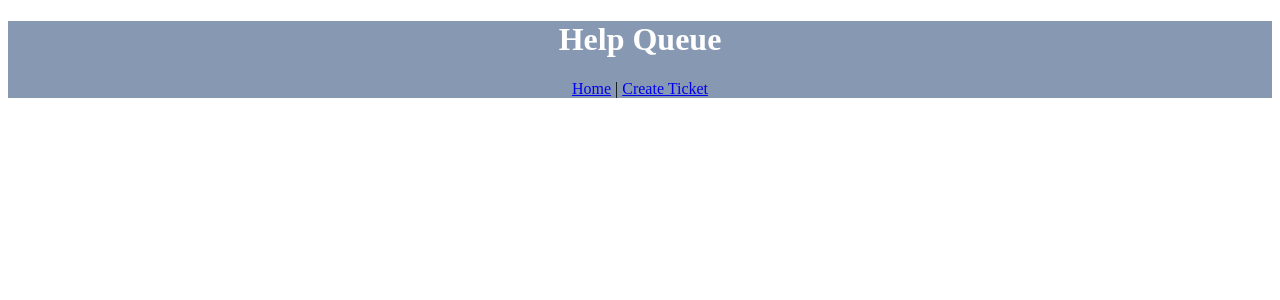
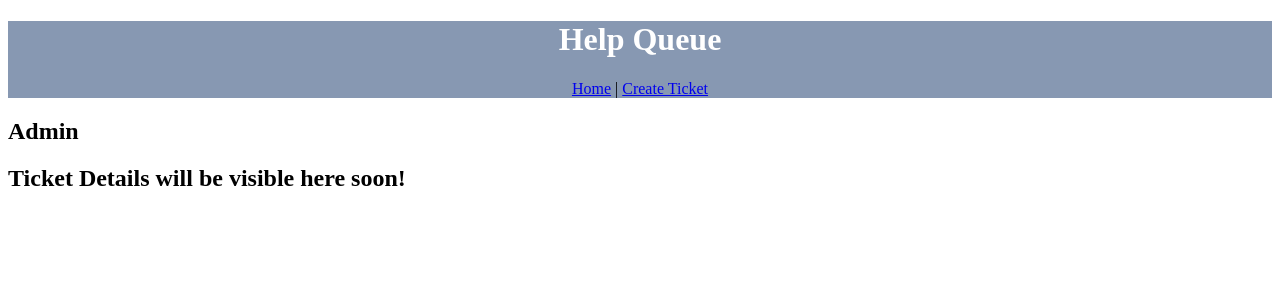
Before and after one commit to seanulus/react-webpack-template, a React app: page /#/admin in a window 1280 px wide. Before the commit this address led to /#/. Shown: the top 300 px of the page. Built offline with nearby package versions, Linux system fonts and the light colour scheme.

Commit message:
Add Admin page and click functionality for individual tickets

```diff
--- /dev/null
+++ b/src/components/Admin.jsx
@@ -0,0 +1,22 @@
+import React from 'react';
+import PropTypes from 'prop-types';
+import TicketList from './TicketList';
+import TicketDetail from './TicketDetail';
+
+function Admin(props) {
+
+  return (
+    <div>
+      <h2>Admin</h2>
+      <TicketDetail />
+      <TicketList ticketList={props.ticketList} currentRouterPath={props.currentRouterPath} />
+    </div>
+  );
+}
+
+Admin.propTypes = {
+  ticketList: PropTypes.array,
+  currentRouterPath: PropTypes.string.isRequired
+};
+
+export default Admin;
--- a/src/components/App.jsx
+++ b/src/components/App.jsx
@@ -1,7 +1,8 @@
 import React from 'react';
-// import Moment from 'moment';
+import Admin from './Admin';
 import TicketList from './TicketList';
 import Header from './Header';
+// import PropTypes from 'prop-types';
 import NewTicketControl from './NewTicketControl';
 import { Switch, Route } from 'react-router-dom';
 
@@ -48,6 +49,7 @@ class App extends React.Component {
         <Switch>
           <Route exact path='/' render={()=><TicketList ticketList={this.state.masterTicketList} />} />
           <Route path='/newticket' render={()=><NewTicketControl onNewTicketCreation={this.handleAddingNewTicketToList} />} />
+          <Route path='/admin' render={(props)=><Admin ticketList={this.state.masterTicketList} currentRouterPath={props.location.pathname}/>} />
         </Switch>
       </div>
     );
--- a/src/components/Ticket.jsx
+++ b/src/components/Ticket.jsx
@@ -1,9 +1,9 @@
 import React from 'react';
 import PropTypes from 'prop-types';
-// import Moment from 'moment';
+
 
 function Ticket(props){
-  return (
+  const ticketInformation =
     <div>
       <style jsx>{`
         div {
@@ -11,26 +11,38 @@ function Ticket(props){
           border-top: 2px solid black;
           margin: 10px auto;
           padding: 10px;
-          width: 30%;
-          height: 10vw;
+          width: 30vw;
+          height: 12vw;
         }
       `}</style>
       <h3>{props.location} - {props.names}</h3>
       <h4>{props.formattedWaitTime} ago</h4>
       <p><em>{props.issue}</em></p>
-    </div>
-  );
+    </div>;
+    if (props.currentRouterPath === '/admin') {
+      return (
+        <div onClick={() => {alert('hey, you clicked the ticket belonging to ' + props.names);}}> {ticketInformation}
+      </div>
+    );
+  } else {
+    return (
+      <div>
+        {ticketInformation}
+      </div>
+    );
+  }
 }
 
-// function displayTimeOpen(timeOpen) {
-//   return timeOpen.from(new Moment(), true);
-// }
+
+
+
 
 Ticket.propTypes = {
   names: PropTypes.string.isRequired,
   location: PropTypes.string.isRequired,
   issue:  PropTypes.string.isRequired,
-  formattedWaitTime: PropTypes.string.isRequired
+  formattedWaitTime: PropTypes.string.isRequired,
+  currentRouterPath: PropTypes.string
 };
 
 export default Ticket;
--- /dev/null
+++ b/src/components/TicketDetail.jsx
@@ -0,0 +1,9 @@
+import React from 'react';
+
+function TicketDetail() {
+  return (
+    <h2>Ticket Details will be visible here soon!</h2>
+  );
+}
+
+export default TicketDetail;
--- a/src/components/TicketList.jsx
+++ b/src/components/TicketList.jsx
@@ -16,6 +16,7 @@ function TicketList(props){
           location = {ticket.location}
           issue = {ticket.issue}
           formattedWaitTime={ticket.formattedWaitTime}
+          currentRouterPath={props.currentRouterPath}
           key={ticket.id}/>
       )}
     </div>
@@ -23,7 +24,8 @@ function TicketList(props){
 }
 
 TicketList.propTypes = {
-  ticketList: PropTypes.array
+  ticketList: PropTypes.array,
+  currentRouterPath: PropTypes.string
 };
 
 export default TicketList;
```
